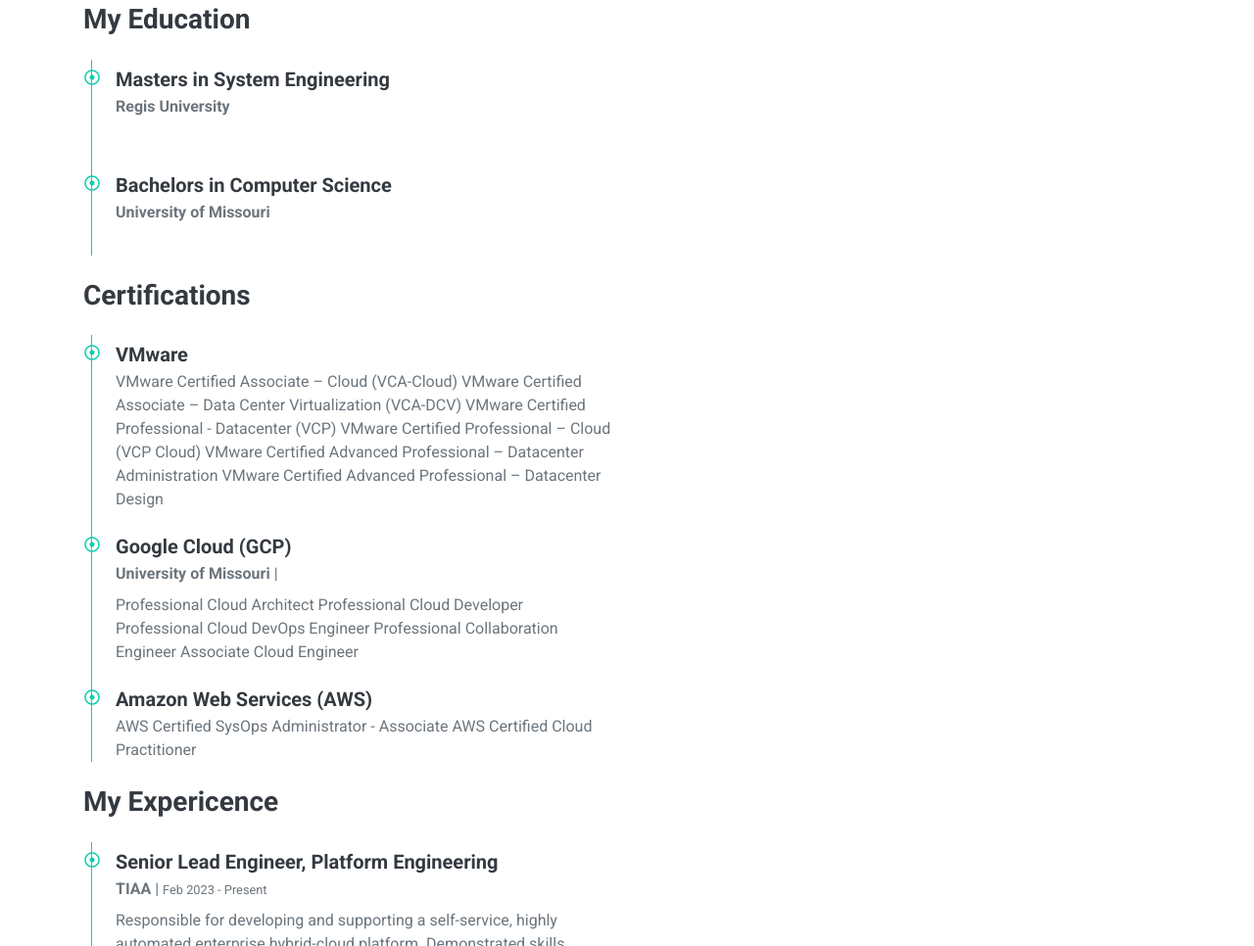
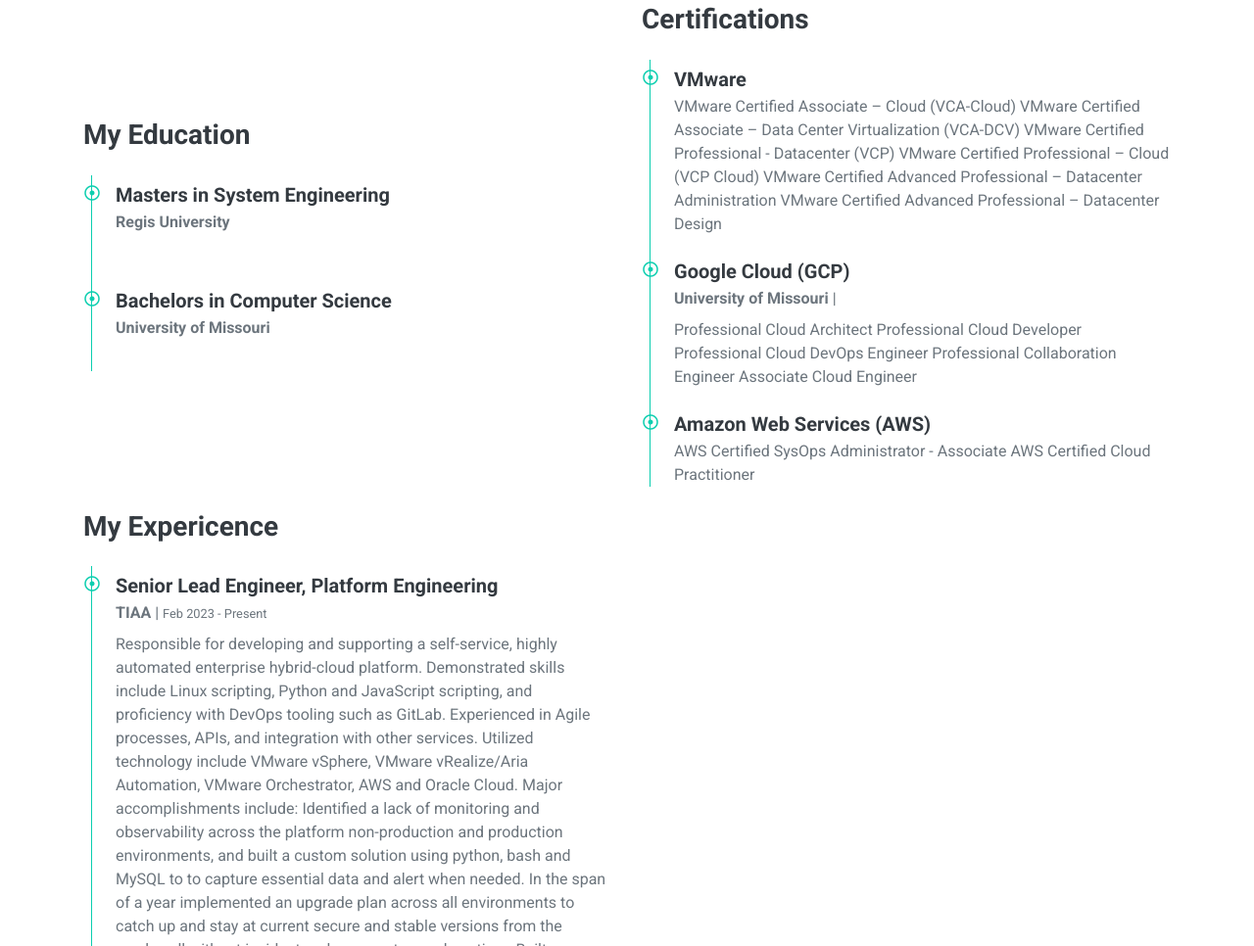
Before and after one commit to jasper9/staticweb_s3-joshsthings, a plain HTML site: page public/index.html in a window 1280 px wide. Shown: the part 1834-2800 px from the top of the page at 98% size. Drawn offline with nearby package versions, Linux system fonts and the light colour scheme.

Commit message:
Update index.html

```diff
--- a/public/index.html
+++ b/public/index.html
@@ -154,8 +154,7 @@
 
                     </div>
                 </div>
-            </div>
-            <div class="row align-items-center">
+
                 <div class="col-lg-6">
                     <h3 class="mb-4">Certifications</h3>
                     <div class="border-left border-primary pt-2 pl-4 ml-2">
```
